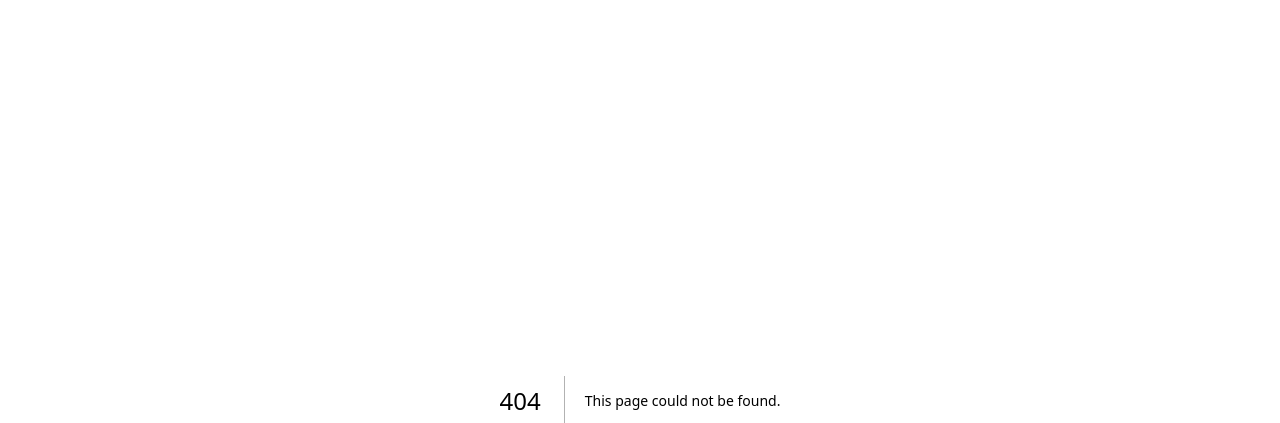
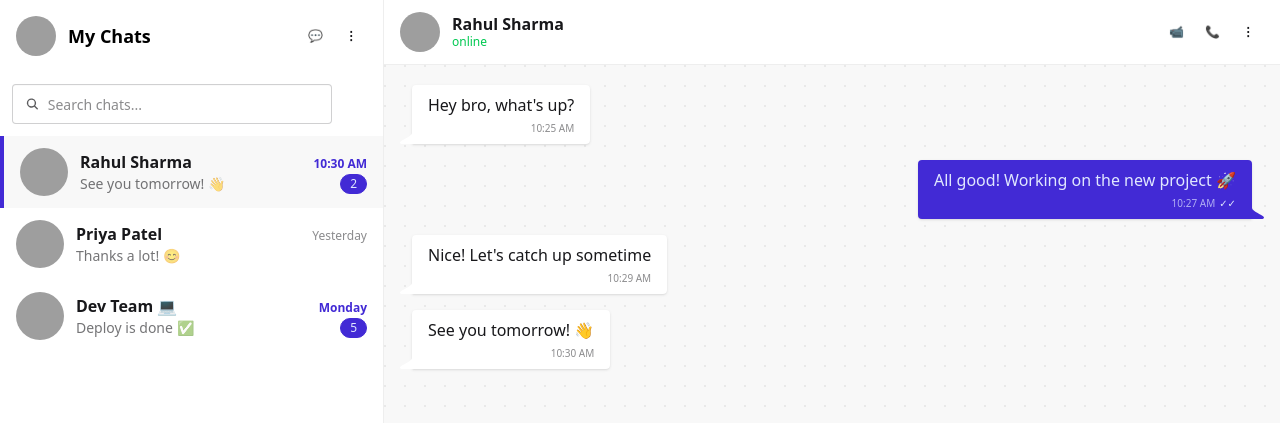
Before and after one commit to anujpaul27/EG-13_Sprint-5_PS.js, a Next.js app: page /chat/1 in a window 1280 px wide. Before the commit this address had no page. Shown: the top 423 px of the page. Built offline with nearby package versions, Linux system fonts and the light colour scheme; grey boxes are pictures that could not be loaded.

Commit message:
feat: add dynamic chat page and interactive chat input component

```diff
--- /dev/null
+++ b/src/app/chat/[id]/page.tsx
@@ -0,0 +1,43 @@
+import ChatHeader from "@/Component/ChatHeader";
+import ChatInput from "@/Component/ChatInput";
+import MessageBubble from "@/Component/MessageBubble";
+import Sidebar from "@/Component/Sidebar";
+import { chats } from "@/lib/data";
+import { notFound } from "next/navigation";
+
+export default async function ChatPage({ params }: { params: Promise<{ id: string }> }) {
+    const {id} = await params;
+
+    const chat = chats.find((c) => c.id === Number(id));
+    if (!chat) notFound();
+
+    return (
+        <div className="flex h-screen">
+            {/* Sidebar - hidden on mobile when a chat is open */}
+            <div className="hidden md:flex h-full">
+                <Sidebar />
+            </div>
+
+            {/* Chat area */}
+            <div className="flex-1 flex flex-col">
+                <ChatHeader chat={chat} />
+
+                {/* Messages */}
+                <div
+                    className="flex-1 overflow-y-auto p-4 space-y-2"
+                    style={{
+                        backgroundImage:
+                            "radial-gradient(circle at 1px 1px, rgba(0,0,0,0.06) 1px, transparent 0)",
+                        backgroundSize: "20px 20px",
+                    }}
+                >
+                    {chat.messages.map((msg) => (
+                        <MessageBubble key={msg.id} message={msg} />
+                    ))}
+                </div>
+
+                <ChatInput />
+            </div>
+        </div>
+    );
+}
```
